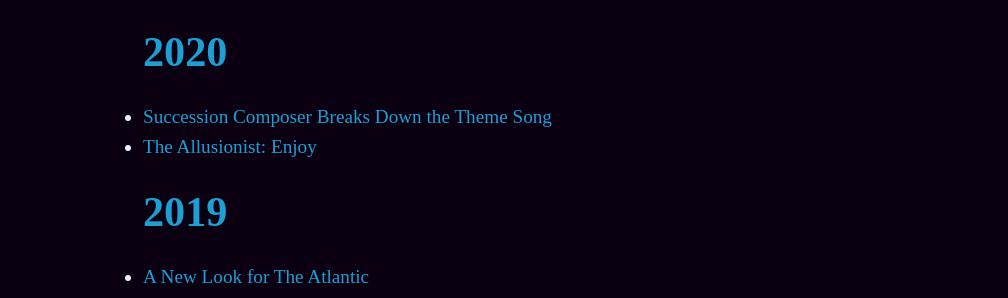
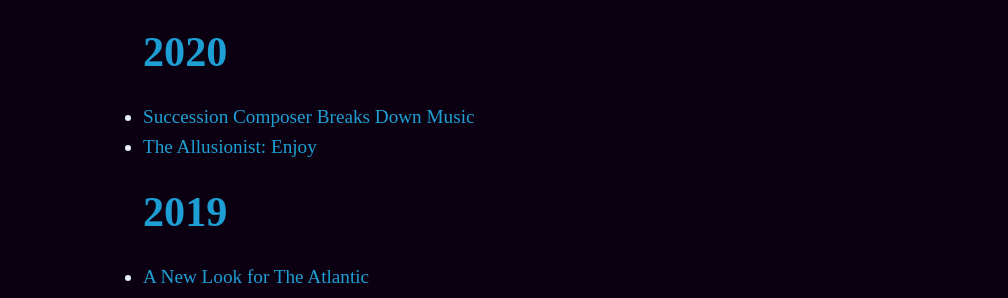
Before and after one commit to mbbischoff/website, a Jekyll site: the page built from archive.html, in a window 1280 px wide. Shown: the part 623-921 px from the top of the page, without its empty margins (187-1195 px from the left). Built offline with Jekyll 4.4.1, drawn with Linux system fonts in a browser that asks for light colours; some web fonts are replaced.

Commit message:
Updated Succession Composer Breaks Down The Theme Song

```diff
--- a/_posts/2020-01-10-succession-composer-breaks-down-the-theme-song.markdown
+++ b/_posts/2020-01-10-succession-composer-breaks-down-the-theme-song.markdown
@@ -1,5 +1,5 @@
 ---
-title: Succession Composer Breaks Down the Theme Song
+title: Succession Composer Breaks Down Music
 date: 2020-01-10 16:21:00 -05:00
 categories:
 - shorter
```
